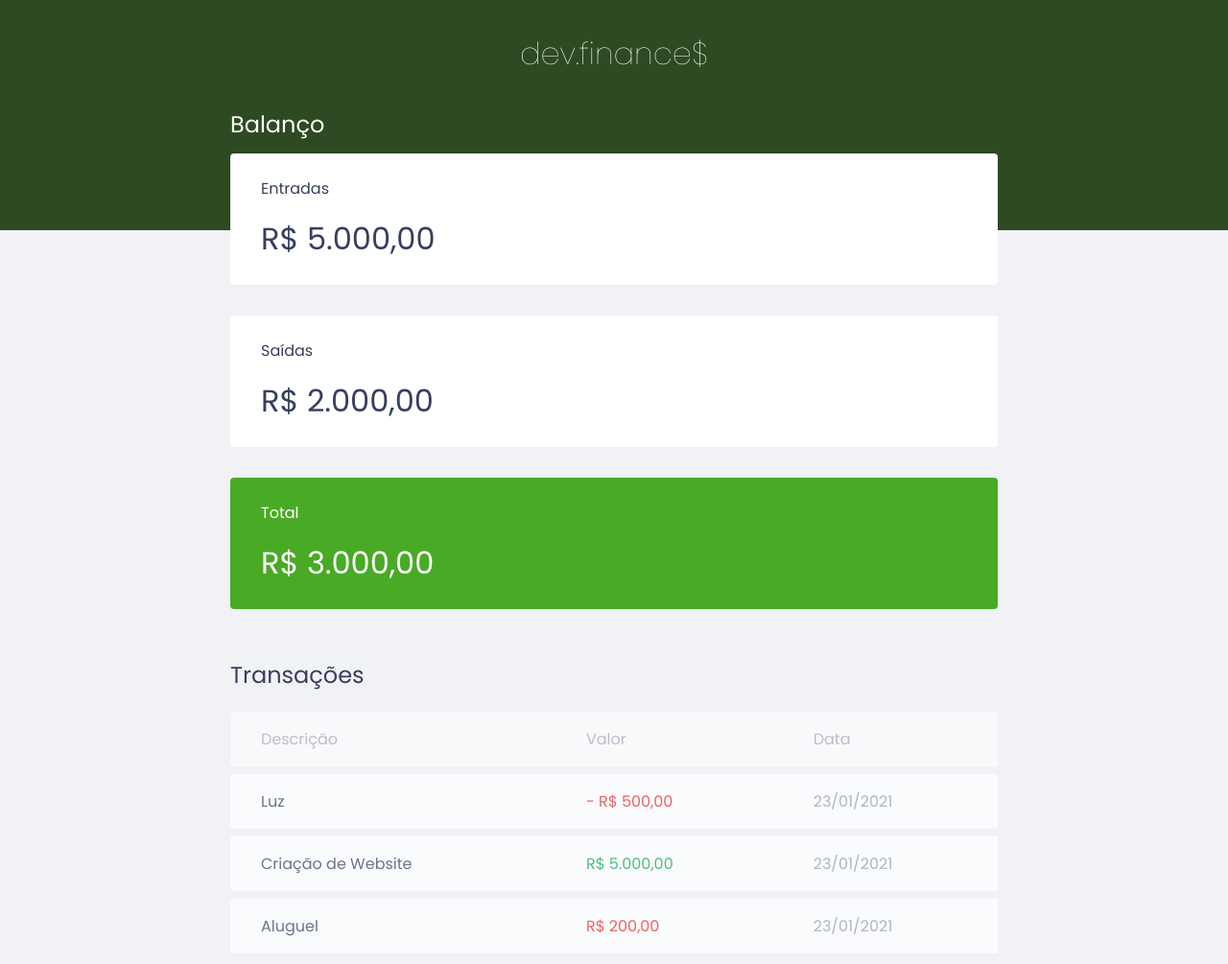
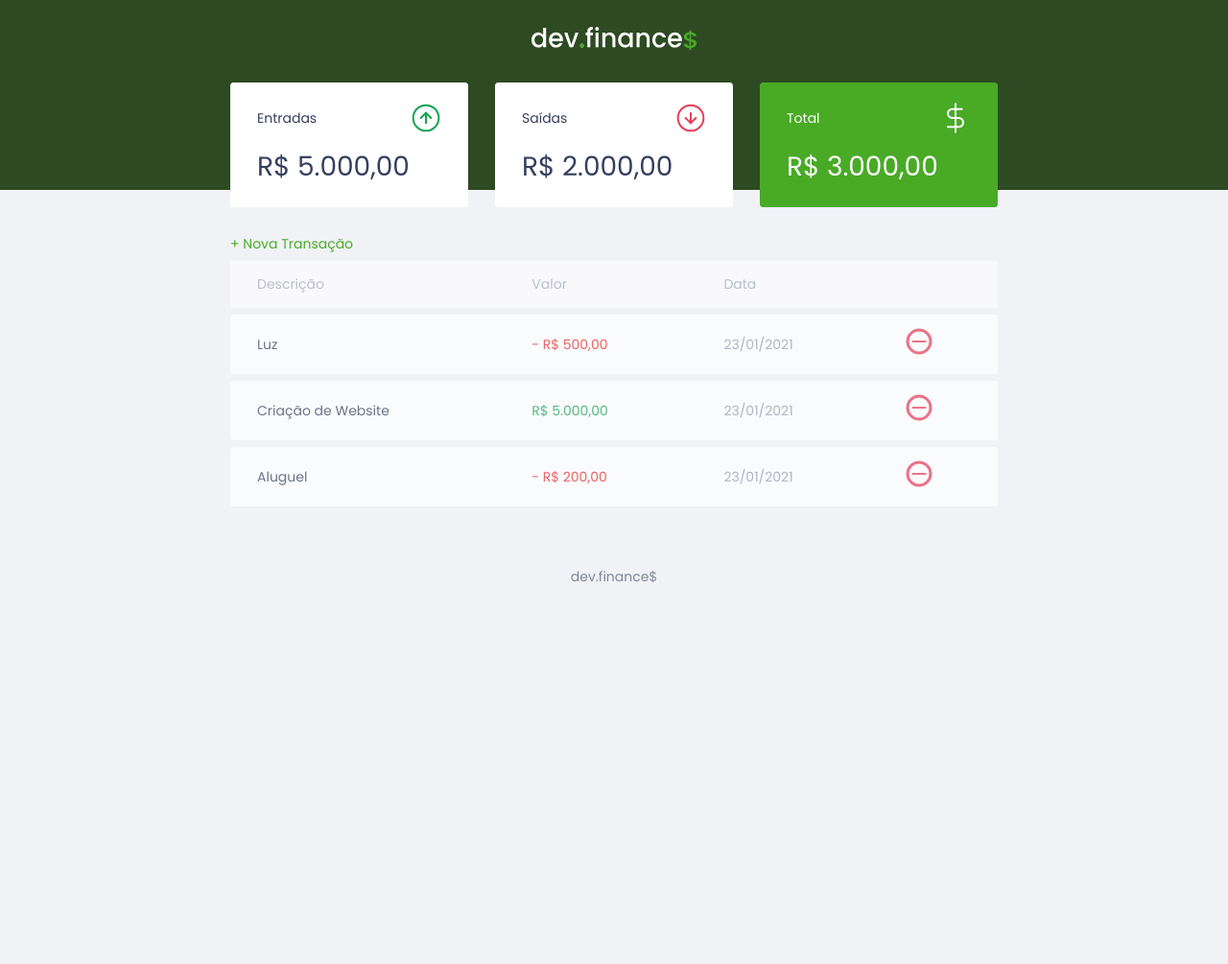
Before and after one commit to thaispll/dev.finances, a plain HTML site: page index.html in a window 1280 px wide. Shown: the top 1005 px of the page at 96% size. After the commit the page ends 800 px from the top, so only its background shows below. Drawn offline with Linux system fonts and the light colour scheme.

Commit message:
Add img e responsividade

```diff
--- a/index.html
+++ b/index.html
@@ -14,31 +14,44 @@
 
 <body>
     <header>
-        <h1 id="logo">dev.finance$</h1>
+        <img src="./assets/logo.svg" alt="Logo Dev Finance">
     </header>
 
     <main class="container">
 
         <section id="balance">
-            <h2>Balanço</h2>
+            <h2 class="sr-only">Balanço</h2>
 
             <div class="card">
-                <h3>Entradas</h3>
+                <h3>
+                    <span>Entradas</span>
+                    <img src="./assets/income.svg" alt="Imagem de entrada">
+                </h3>
                 <p>R$ 5.000,00</p>
             </div>
 
             <div class="card">
-                <h3>Saídas</h3>
+                <h3>
+
+                    <span>Saídas</span>
+                    <img src="./assets/expense.svg" alt="Imagem de saída">
+                </h3>
                 <p>R$ 2.000,00</p>
             </div>
             <div class="card total">
-                <h3>Total</h3>
+                <h3>
+                    <span>Total</span>
+                    <img src="./assets/total.svg" alt="Imagem de total">
+                </h3>
+
                 <p>R$ 3.000,00</p>
             </div>
 
         </section>
         <section id="transaction">
-            <h2>Transações</h2>
+            <h2 class="sr-only">Transações</h2>
+
+            <a href="#" class="button new"> + Nova Transação</a>
 
             <table id="data-table">
                 <thead>
@@ -46,6 +59,7 @@
                         <th>Descrição</th>
                         <th>Valor</th>
                         <th>Data</th>
+                        <th></th>
                     </tr>
                 </thead>
                 <tbody>
@@ -53,25 +67,39 @@
                         <td class="description">Luz</td>
                         <td class="expense">- R$ 500,00</td>
                         <td class="date">23/01/2021</td>
+                        <td>
+                            <img src="./assets/minus.svg" alt="">
+                        </td>
 
                     </tr>
                     <tr>
                         <td class="description">Criação de Website</td>
                         <td class="income">R$ 5.000,00</td>
                         <td class="date">23/01/2021</td>
+                        <td>
+                            <img src="./assets/minus.svg" alt="">
+                        </td>
 
                     </tr>
                     <tr>
                         <td class="description">Aluguel</td>
-                        <td class="expense">R$ 200,00</td>
+                        <td class="expense">- R$ 200,00</td>
                         <td class="date">23/01/2021</td>
-
+                        <td>
+                            <img src="./assets/minus.svg" alt="">
+                        </td>
                     </tr>
                 </tbody>
             </table>
         </section>
 
     </main>
+
+    <div class="modal-overlay">
+        <div class="modal">
+            <div class="modal-content"></div>
+        </div>
+    </div>
 
     <footer>
         <p>dev.finance$</p>
--- a/style.css
+++ b/style.css
@@ -10,9 +10,24 @@
     box-sizing: border-box;
 }
 
+html {
+    font-size: 93.75%;
+    /*15 px; 100% = 16px*/
+}
+
 body {
     background-color: #f0f2f5;
     font-family: 'Poppins', sans-serif;
+}
+
+.sr-only {
+    position: absolute;
+    width: 1px;
+    height: 1px;
+    padding: 0;
+    margin: -1px;
+    overflow: hidden;
+    clip: rect(0, 0, 0, 0);
 }
 
 .container {
@@ -29,6 +44,23 @@ h2 {
     margin-bottom: 0.8rem;
     color: var(--dark-blue);
     font-weight: normal;
+}
+
+
+/* Links & Buttons ===================================*/
+
+a {
+    color: #49AA26;
+    text-decoration: none;
+}
+
+a:hover {
+    color: #3dd705;
+}
+
+button.new {
+    display: inline-block;
+    margin-bottom: .8rem;
 }
 
 
@@ -72,6 +104,9 @@ header {
 .card h3 {
     font-weight: normal;
     font-size: 1rem;
+    display: flex;
+    align-items: center;
+    justify-content: space-between;
 }
 
 .card p {
@@ -88,15 +123,27 @@ header {
 
 /* Table ===================================*/
 
+#transaction {
+    display: block;
+    overflow-x: auto;
+    /*ajusta responsividade <- utilizando shift imita a utilização da tela mobile*/
+    width: 100%;
+}
+
 #data-table {
-    width: 100%;
     border-spacing: 0 0.5rem;
     color: #969cb3;
+    width: 100%;
 }
 
 table thead tr th:first-child,
 table tbody tr td:first-child {
     border-radius: 0.25rem 0 0 0.25rem;
+}
+
+table thead tr th:last-child,
+table tbody tr td:last-child {
+    border-radius: 0 0.25rem 0.25rem 0;
 }
 
 table thead th {
@@ -142,3 +189,18 @@ footer {
     color: var(--dark-blue);
     opacity: 0.6;
 }
+
+
+/* Responsive ===================================*/
+
+@media (min-width: 800px) {
+    html {
+        font-size: 87.5%;
+    }
+    #balance {
+        display: grid;
+        grid-template-columns: repeat(3, 1fr);
+        gap: 2rem;
+        /* espaço entre as colunas*/
+    }
+}
```
Also changed, not shown: assets/expense.svg (added), assets/income.svg (added), assets/logo.svg (added), assets/minus.svg (added), assets/plus.svg (added), assets/total.svg (added).
